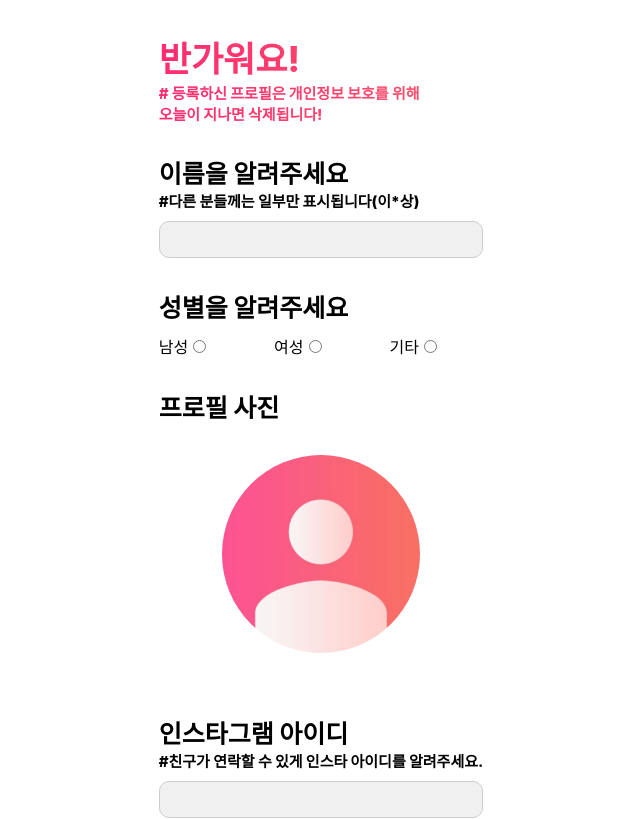
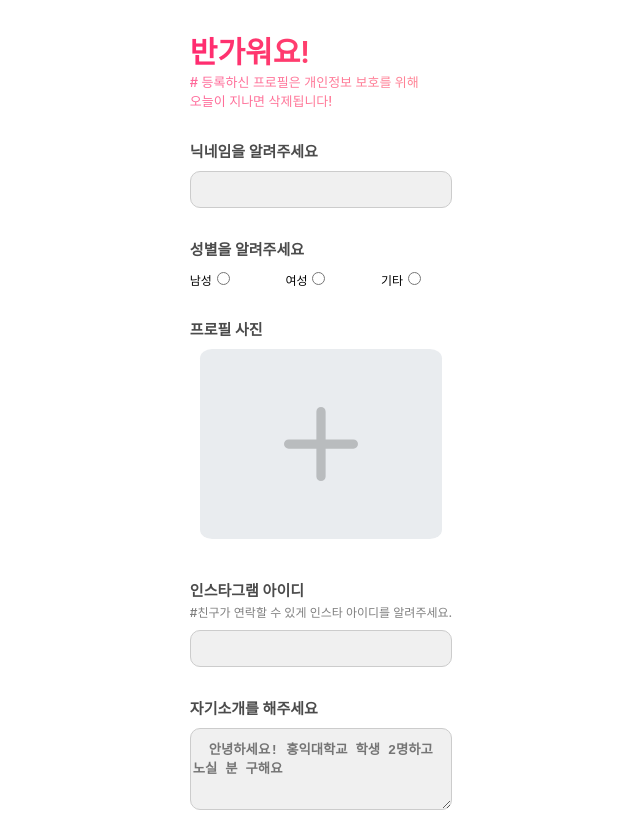
Before and after one commit to gibsonlee01/wemby, a React (Create React App) app in the folder frontend/myapp/: page /register in a window 1280 px wide. Shown: the top 819 px of the page, without its empty margins (319-959 px from the left). Built offline with nearby package versions, Linux system fonts and the light colour scheme.

Commit message:
등록페이지 디자인 완료~~

```diff
--- a/frontend/myapp/package.json
+++ b/frontend/myapp/package.json
@@ -3,13 +3,18 @@
   "version": "0.1.0",
   "private": true,
   "dependencies": {
+    "@emotion/react": "^11.13.0",
+    "@emotion/styled": "^11.13.0",
     "@hookform/resolvers": "^3.9.0",
+    "@mui/icons-material": "^5.16.6",
+    "@mui/material": "^5.16.6",
     "@ramonak/react-progress-bar": "^5.0.3",
     "@testing-library/jest-dom": "^5.17.0",
     "@testing-library/react": "^13.4.0",
     "@testing-library/user-event": "^13.5.0",
     "antd": "^5.19.3",
     "axios": "^1.5.0",
+    "bootstrap-icons": "^1.11.3",
     "file-saver": "^2.0.5",
     "html2canvas": "^1.4.1",
     "react": "^18.2.0",
--- a/frontend/myapp/src/views/Register.js
+++ b/frontend/myapp/src/views/Register.js
@@ -4,11 +4,10 @@ import { yupResolver } from '@hookform/resolvers/yup';
 import * as yup from 'yup';
 import { Row } from 'reactstrap';
 import { Avatar } from 'antd';
-import BasicImage from '../photo/basic.png';
+import BasicImage from '../photo/plus.svg';
 import axios from 'axios';
 import { API_REGISTER } from '../constants';
 import { useNavigate } from 'react-router-dom';
-
 // import { Locale } from '../constants';
 
 // 유효성 검사 스키마 정의
@@ -30,8 +29,15 @@ const Register = () => {
   const [image, setImage] = useState(BasicImage);
   const [imagefile, setImagefile] = useState();
   const navigate = useNavigate();
+  const [opacity, setOpacity] = useState(0.2); // 초기 opacity 값을 1로 설정
 
+  const handleMouseDown = () => {
+    setOpacity(0); // 마우스 다운 시 투명도를 0.5로 설정
+  };
 
+  const handleMouseUp = () => {
+    setOpacity(0.2); // 마우스 업 시 투명도를 다시 1로 설정
+  };
 
   const formData = new FormData();
 
@@ -90,16 +96,19 @@ const Register = () => {
     largeBlackText: {
       width: "100%",
       paddingTop: '30px',
-      fontWeight: '800',
-      fontSize: '25px',
-      color:'black'
+      fontWeight: '600',
+      fontSize: '15px',
+      color:'black',
+      opacity: '0.7',
     },
 
     middleBlackText:{
       width: "100%",
-      fontWeight: '800',
-      fontSize: '15px',
-      color:'black'
+      fontWeight: '550',
+      fontSize: '12px',
+      color:'black',
+      opacity: '0.5',
+      paddingTop: '3px',
     },
     errorMessage: {
       color: '#ff4d4f', // 원하는 글씨 색상으로 변경
@@ -110,7 +119,7 @@ const Register = () => {
     },
     button: {
       width:'100%',
-      backgroundColor: '#FF2B70', // 버튼 배경색
+      background: 'linear-gradient(to right, #DB4455, #FF586A)',
       color: 'white', // 버튼 텍스트 색상
       border: 'none', // 버튼 테두리 제거
       borderRadius: '10px', // 버튼 모서리 둥글게
@@ -139,8 +148,8 @@ const Register = () => {
               background: 'linear-gradient(to right, #FF2B70, #FF586A)', // 그라디언트 색상
               WebkitBackgroundClip: 'text', // 텍스트 클립
               WebkitTextFillColor: 'transparent', // 텍스트 색상 투명
-              fontWeight: '800',
-              fontSize: '35px',
+              fontWeight: '600',
+              fontSize: '30px',
             }}>
               반가워요!
             </div>
@@ -153,8 +162,9 @@ const Register = () => {
               background: 'linear-gradient(to right, #FF2B70, #FF586A)', // 그라디언트 색상
               WebkitBackgroundClip: 'text', // 텍스트 클립
               WebkitTextFillColor: 'transparent', // 텍스트 색상 투명
-              fontWeight: '800',
-              fontSize: '15px',
+              fontWeight: '500',
+              fontSize: '13px',
+              opacity: '0.7',
             }}>
               # 등록하신 프로필은 개인정보 보호를 위해<br/>
               오늘이 지나면 삭제됩니다!
@@ -164,10 +174,7 @@ const Register = () => {
 
         <Row>
           <div style={styles.largeBlackText}>
-              이름을 알려주세요
-          </div>
-          <div style={styles.middleBlackText}>
-              #다른 분들께는 일부만 표시됩니다(이*상)
+              닉네임을 알려주세요
           </div>
           <Row>
             <div style={{paddingTop:'10px'}}>
@@ -183,7 +190,7 @@ const Register = () => {
           </div>
           <Row style={{paddingTop:'10px'}}>
               <div style={{display:'flex'}}>
-                <label style={{marginRight:'20%'}}>
+                <label style={{marginRight:'20%', fontSize:'12px'}}>
                   남성
                   <input
                     type="radio"
@@ -192,7 +199,7 @@ const Register = () => {
                     checked={watch('gender') === 'M'}
                   />
                 </label>
-                <label style={{marginRight:'20%'}}>
+                <label style={{marginRight:'20%', fontSize:'12px'}}>
                   여성
                   <input
                     type="radio"
@@ -201,7 +208,7 @@ const Register = () => {
                     checked={watch('gender') === 'W'}
                   />
                 </label>
-                <label>
+                <label style={{ fontSize:'12px'}}>
                   기타
                   <input
                     type="radio"
@@ -224,12 +231,16 @@ const Register = () => {
 
           <Row>
             <div style={{padding:'10px'}}>
-              <Row style={{display:'flex', alignItems:"center", justifyContent:'center'}}>
+              <Row style={{display:'flex', alignItems:"center", justifyContent:'center', backgroundColor:'#e9ecef', borderRadius:'5%'}}>
               <Avatar
                 src={image}
-                style={{ margin: '20px' }}
-                size={200}
-                onClick={() => { fileInput.current.click(); }}
+                style={{ margin: '20px' , opacity: opacity }}
+                size={150}
+                onClick={() => { fileInput.current.click(); }}  // 클릭 시 파일 선택 창 열기
+                onMouseDown={handleMouseDown}  // 마우스 다운 시 투명도 변경
+                onMouseUp={handleMouseUp}  // 마우스 업 시 투명도 원상태로
+                onTouchStart={handleMouseDown}  // 터치 시작 시 투명도 변경 (모바일)
+                onTouchEnd={handleMouseUp}  // 터치 끝날 때 투명도 원상태로 (모바일)
               />
               <input
                 type="file"
@@ -268,7 +279,7 @@ const Register = () => {
             <div style={{paddingTop:'10px'}}>
               <textarea
               style={styles.customInput}
-              placeholder='안녕하세요! 홍익대학교 학생 2명하고 노실 분 구해요'
+              placeholder='  안녕하세요! 홍익대학교 학생 2명하고 노실 분 구해요'
               {...register('bio')}
               rows="4" // 텍스트 필드의 높이를 설정합니다
               />
```
Also changed, not shown: frontend/myapp/src/photo/plus.svg (added).
